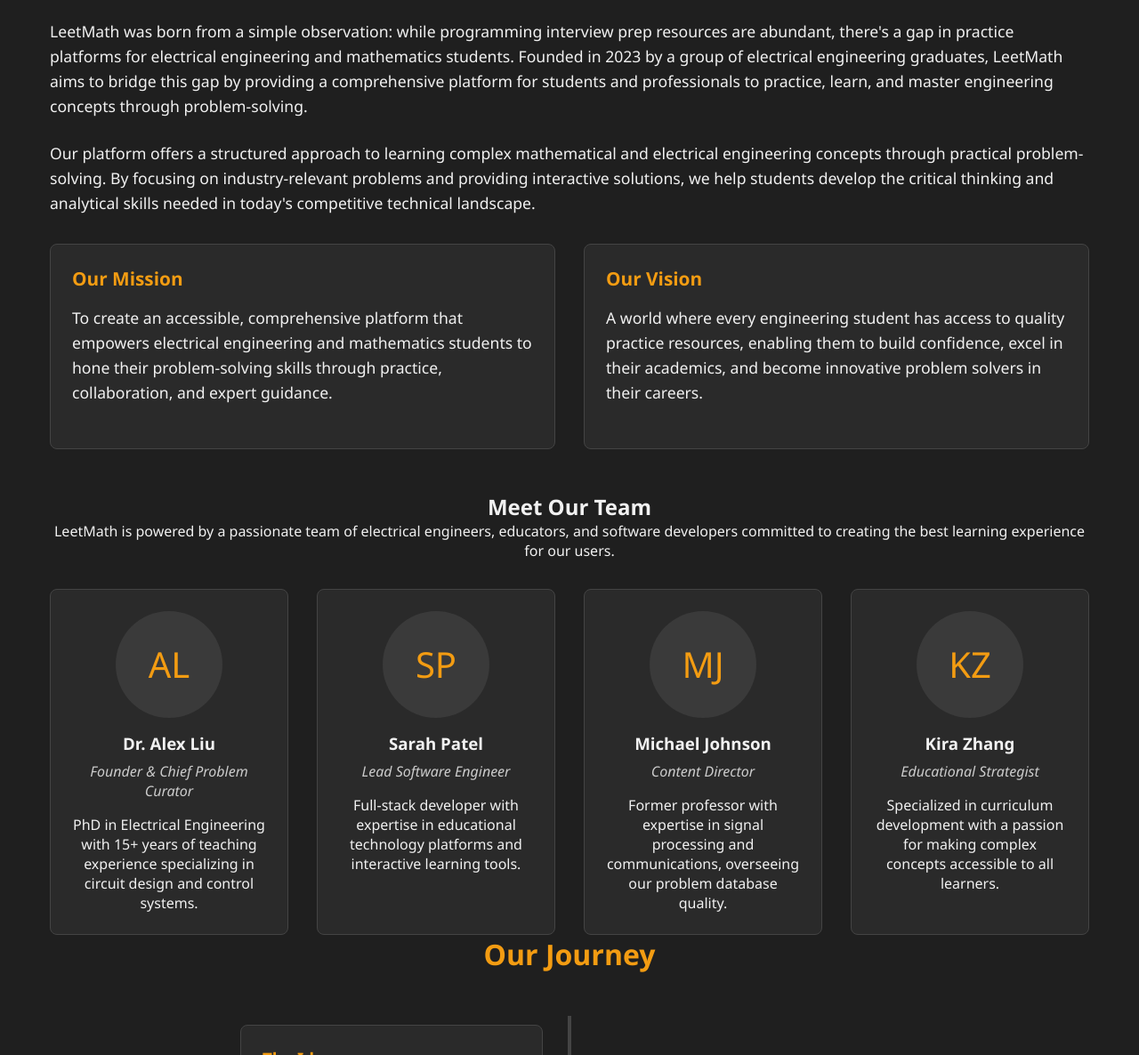
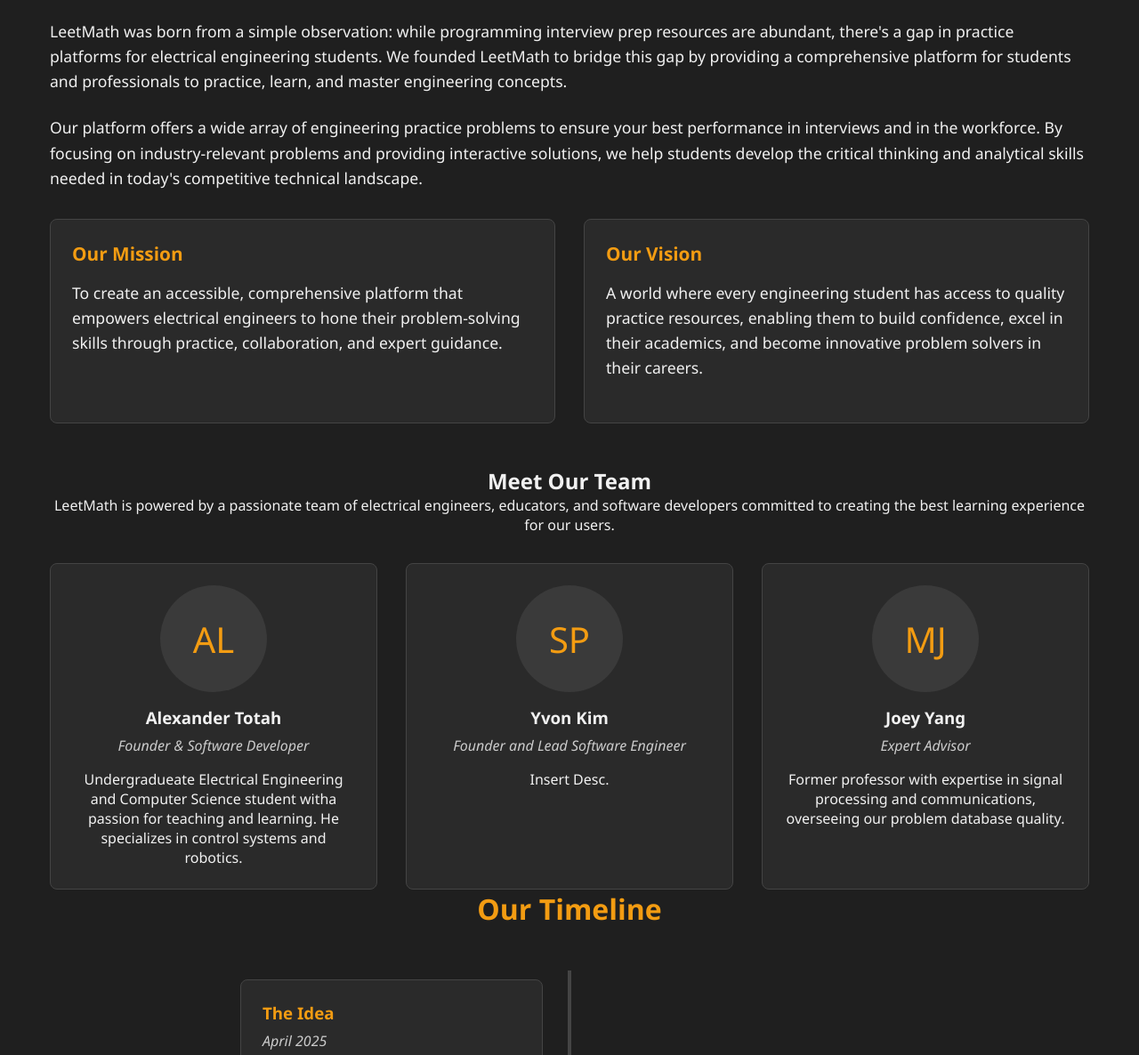
Before and after one commit to ykim336/bananaprep, a plain HTML site: page about.html in a window 1280 px wide. Shown: the part 304-1490 px from the top of the page at 89% size. Drawn offline with Linux system fonts and the light colour scheme.

Commit message:
change abt

```diff
--- a/about.html
+++ b/about.html
@@ -250,7 +250,7 @@
   <!-- Header -->
   <header>
     <div class="logo">LeetMath</div>
-    <div class="tagline">Mastering math & engineering problems together</div>
+    <div class="tagline">Crush your next engineering interview</div>
   </header>
 
   <!-- Navigation -->
@@ -266,14 +266,14 @@
     <!-- About Section -->
     <section class="about-section">
       <h2>Our Story</h2>
-      <p>LeetMath was born from a simple observation: while programming interview prep resources are abundant, there's a gap in practice platforms for electrical engineering and mathematics students. Founded in 2023 by a group of electrical engineering graduates, LeetMath aims to bridge this gap by providing a comprehensive platform for students and professionals to practice, learn, and master engineering concepts through problem-solving.</p>
+      <p>LeetMath was born from a simple observation: while programming interview prep resources are abundant, there's a gap in practice platforms for electrical engineering students. We founded LeetMath to bridge this gap by providing a comprehensive platform for students and professionals to practice, learn, and master engineering concepts.</p>
 
-      <p>Our platform offers a structured approach to learning complex mathematical and electrical engineering concepts through practical problem-solving. By focusing on industry-relevant problems and providing interactive solutions, we help students develop the critical thinking and analytical skills needed in today's competitive technical landscape.</p>
+      <p>Our platform offers a wide array of engineering practice problems to ensure your best performance in interviews and in the workforce. By focusing on industry-relevant problems and providing interactive solutions, we help students develop the critical thinking and analytical skills needed in today's competitive technical landscape.</p>
 
       <div class="mission-vision">
         <div class="mission">
           <h3>Our Mission</h3>
-          <p>To create an accessible, comprehensive platform that empowers electrical engineering and mathematics students to hone their problem-solving skills through practice, collaboration, and expert guidance.</p>
+          <p>To create an accessible, comprehensive platform that empowers electrical engineers to hone their problem-solving skills through practice, collaboration, and expert guidance.</p>
         </div>
         <div class="vision">
           <h3>Our Vision</h3>
@@ -290,42 +290,34 @@
       <div class="team-grid">
         <div class="team-member">
           <div class="avatar">AL</div>
-          <h3>Dr. Alex Liu</h3>
-          <div class="title">Founder & Chief Problem Curator</div>
-          <p>PhD in Electrical Engineering with 15+ years of teaching experience specializing in circuit design and control systems.</p>
+          <h3>Alexander Totah</h3>
+          <div class="title">Founder & Software Developer</div>
+          <p>Undergradueate Electrical Engineering and Computer Science student witha passion for teaching and learning. He specializes in control systems and robotics.</p>
         </div>
 
         <div class="team-member">
           <div class="avatar">SP</div>
-          <h3>Sarah Patel</h3>
-          <div class="title">Lead Software Engineer</div>
-          <p>Full-stack developer with expertise in educational technology platforms and interactive learning tools.</p>
+          <h3>Yvon Kim</h3>
+          <div class="title">Founder and Lead Software Engineer</div>
+          <p>Insert Desc.</p>
         </div>
 
         <div class="team-member">
           <div class="avatar">MJ</div>
-          <h3>Michael Johnson</h3>
-          <div class="title">Content Director</div>
+          <h3>Joey Yang</h3>
+          <div class="title">Expert Advisor</div>
           <p>Former professor with expertise in signal processing and communications, overseeing our problem database quality.</p>
         </div>
-
-        <div class="team-member">
-          <div class="avatar">KZ</div>
-          <h3>Kira Zhang</h3>
-          <div class="title">Educational Strategist</div>
-          <p>Specialized in curriculum development with a passion for making complex concepts accessible to all learners.</p>
-        </div>
-      </div>
     </section>
 
     <!-- Our Journey Timeline -->
     <section class="about-section">
-      <h2>Our Journey</h2>
+      <h2>Our Timeline</h2>
       <div class="timeline">
         <div class="timeline-item">
           <div class="timeline-content">
             <h3>The Idea</h3>
-            <div class="date">January 2023</div>
+            <div class="date">April 2025</div>
             <p>LeetMath was conceptualized during a study group session when our founders realized the lack of dedicated platforms for engineering problem practice.</p>
           </div>
         </div>
```
